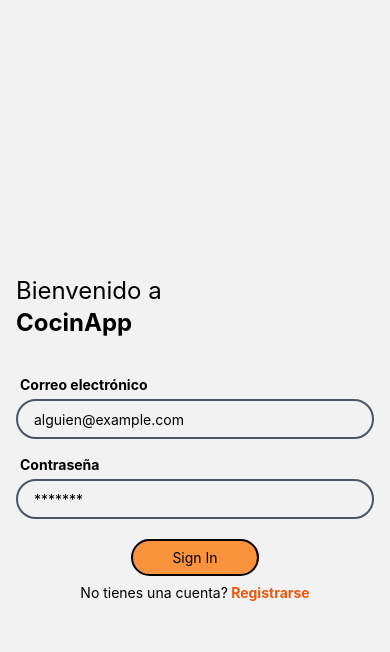
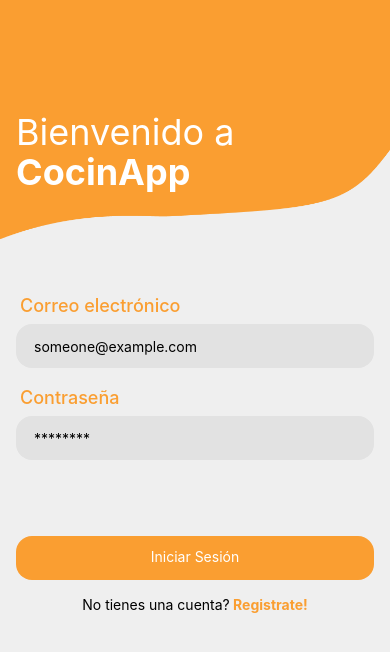
Before and after one commit to jonathanmtzgzz/cocin-app, a React Native app: screen /Auth in a window 390 px wide. Shown: the top 652 px of the page. Built offline with nearby package versions, Linux system fonts and the light colour scheme.

Commit message:
Se modifican y agregan  estilos de la vista del login

```diff
--- a/src/screens/LoginScreen.js
+++ b/src/screens/LoginScreen.js
@@ -1,54 +1,55 @@
 import React, { useState } from "react";
-import {
-  View,
-  Text,
-  TextInput,
-  TouchableOpacity,
-  StyleSheet,
-} from "react-native";
+import { View, Text, TextInput, TouchableOpacity, Image } from "react-native";
 
 const LoginScreen = ({ navigation }) => {
   const [email, setEmail] = useState("");
   const [password, setPassword] = useState("");
 
   return (
-    <View className="flex-1 p-4 justify-center">
-      <View className="my-8">
-        <Text className="text-2xl">Bienvenido a</Text>
-        <Text className="text-2xl font-bold">CocinApp</Text>
+    <View className="flex-1">
+      <Image
+        source={require("../../assets/session.png")}
+        style={{ width: "100%", height: "100%", resizeMode: "cover" }}
+      />
+      <View className="absolute top-0 left-0 right-0 p-4 justify-center">
+        <View className="my-24">
+          <Text className="text-4xl text-white">Bienvenido a</Text>
+          <Text className="text-4xl font-bold text-white">CocinApp</Text>
         </View>
 
         {/* Sección para los input de email y password */}
         <View>
-        <Text className="text-sm font-bold text-black m-1">
+          <Text className="text-lg font-medium text-primary m-1">
             Correo electrónico
           </Text>
           <TextInput
-          className="h-10 border-gray-600 border-2 mb-3 px-4 rounded-full"
-          placeholder="alguien@example.com"
+            className="bg-tertiary h-11 border-2 mb-3 px-4 rounded-2xl border-transparent focus:border-gray-400"
+            placeholder="someone@example.com"
             value={email}
             onChangeText={setEmail}
           />
         </View>
         <View>
-        <Text className="text-sm font-bold text-black m-1">Contraseña</Text>
+          <Text className="text-lg font-medium text-primary m-1">
+            Contraseña
+          </Text>
           <TextInput
-          className="h-10 border-gray-600 border-2 mb-3 px-4 rounded-full"
-          placeholder="*******"
+            className="bg-tertiary h-11 border-2 mb-3 px-4 rounded-2xl border-transparent focus:border-gray-400"
+            placeholder="********"
             secureTextEntry
             value={password}
             onChangeText={setPassword}
           />
         </View>
 
-      {/*!Sección para los botones de Iniciar Sesión y Registrarse */}
+        {/* Sección para los botones de Iniciar Sesión y Registrarse */}
         <View>
           <TouchableOpacity
-          className="rounded-full bg-orange-400 text-white my-2 w-32 mx-auto border-2"
+            className="rounded-2xl bg-buttons-tertiary-default p-2 w-full mt-16 mb-4 h-11"
             title="Iniciar Sesión"
             onPress={() => navigation.navigate("Home")}
           >
-          <Text className="p-2 text-center">Sign In</Text>
+            <Text className="p-1 text-center text-white ">Iniciar Sesión</Text>
           </TouchableOpacity>
         </View>
         <View className="flex-row justify-center align-bottom">
@@ -57,8 +58,9 @@ const LoginScreen = ({ navigation }) => {
             title="Registrarse"
             onPress={() => navigation.navigate("Register")}
           >
-          <Text className="text-orange-600 font-bold"> Registrarse</Text>
+            <Text className="text-primary font-bold"> Registrate!</Text>
           </TouchableOpacity>
+        </View>
       </View>
     </View>
   );
```
Lines whose indentation alone changed are shown as unchanged.
